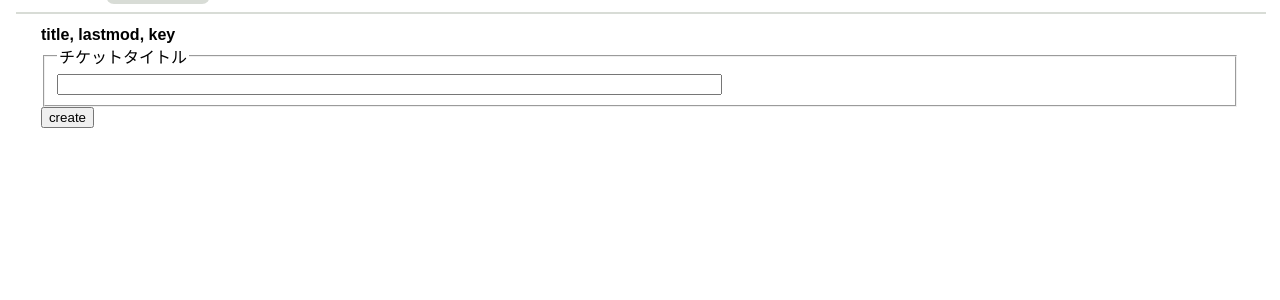
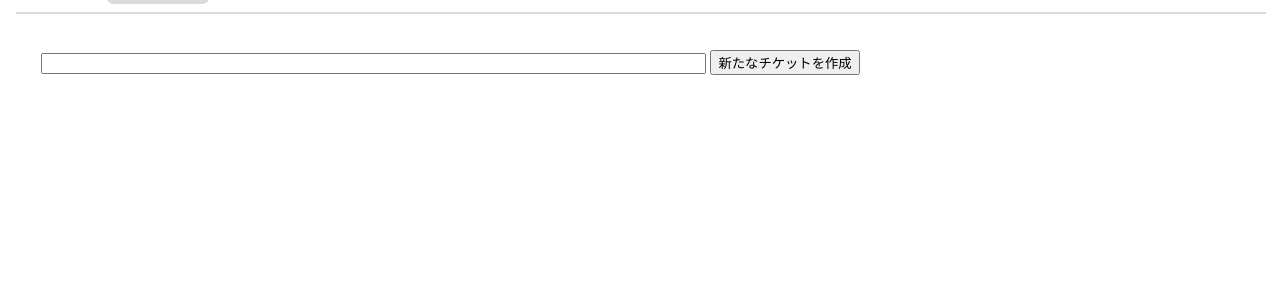
Before and after one commit to simon-i1-h/sbts, a Django app: page /ticket/ in a window 1280 px wide. Shown: the part 36-336 px from the top of the page. Run offline with Django 4.2, Linux system fonts and the light colour scheme; the visitor is signed in with stand-in values (Sample User, id 1); data that the repository does not hold is empty.

Commit message:
チケット一覧にスタイルを適用

```diff
--- a/sbts/page/static/page/style.css
+++ b/sbts/page/static/page/style.css
@@ -164,3 +164,28 @@ button.upload:hover {
 button.upload:active {
     background-color: var(--xkcd-dark-grey);
 }
+
+.ticket-item {
+    border-style: solid;
+    border-color: var(--xkcd-light-grey);
+    border-width: 0 0 1px 0;
+    padding: 0 1.5rem 0.25rem 1.5rem;
+}
+
+.ticket-item:nth-child(n+2) {
+    margin-top: 0.5rem;
+}
+
+.ticket-item a {
+    text-decoration: none;
+    color: black;
+}
+
+.ticket-item a:hover {
+    text-decoration: underline;
+}
+
+.ticket-extra {
+    font-size: 70%;
+    color: var(--xkcd-medium-grey);
+}
--- a/sbts/page/templates/page/ticket.html
+++ b/sbts/page/templates/page/ticket.html
@@ -2,19 +2,18 @@
 {% load static %}
 
 {% block content %}
-  <div>
-    <div><strong>title, lastmod, key</strong></div>
+  <div class="widget-group">
     {% for ticket in ticket_list %}
-    <div>{{ ticket.title }}, {{ ticket.lastmod }}, <a href="{% url 'ticket_detail' ticket.key %}">link</a></div>
+    <div class="ticket-item">
+      <div><a href="{% url 'ticket_detail' ticket.key %}">{{ ticket.title }}</a></div>
+      <div class="ticket-extra">{{ ticket.lastmod }}更新</div>
+    </div>
     {% endfor %}
   </div>
 
-  <form action="{% url 'create_ticket' %}" method="post">
+  <form action="{% url 'create_ticket' %}" method="post" class="widget-group">
     {% csrf_token %}
-    <fieldset>
-      <legend>チケットタイトル</legend>
-      <input type="text" name="title" size="80">
-    </fieldset>
-    <input type="submit" value="create">
+    <input type="text" name="title" size="80">
+    <input type="submit" value="新たなチケットを作成">
   </form>
 {% endblock %}
```
